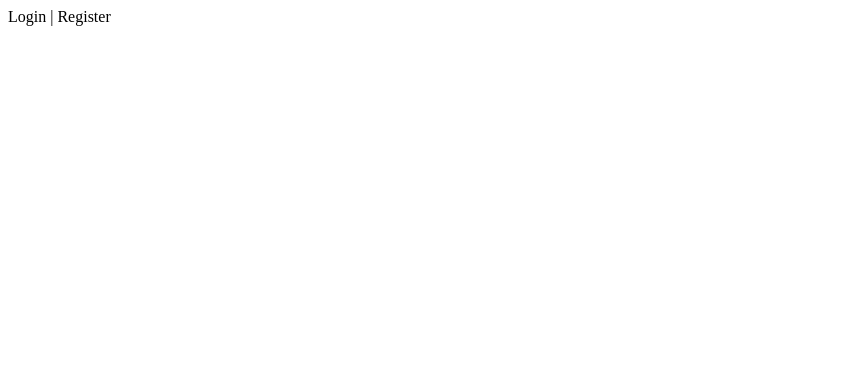
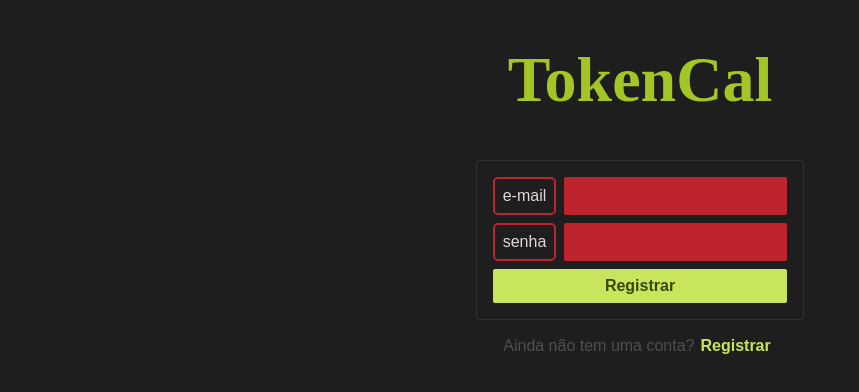
Before and after one commit to pliniokalas/tokencal, a React (Create React App) app in the folder client/: page / in a window 1280 px wide. Shown: the top 392 px of the page, without its empty margins (0-859 px from the left). Built offline with nearby package versions, Linux system fonts and the light colour scheme.

Commit message:
Add login-signup page

```diff
--- a/client/package.json
+++ b/client/package.json
@@ -9,6 +9,7 @@
     "@types/node": "^15.0.2",
     "@types/react": "^17.0.5",
     "@types/react-dom": "^17.0.3",
+    "@types/sass": "^1.16.0",
     "react": "^17.0.2",
     "react-dom": "^17.0.2",
     "react-scripts": "4.0.3",
--- /dev/null
+++ b/client/src/global.scss
@@ -0,0 +1,26 @@
+:root {
+  --magenta_void: #441218;
+  --magenta_med: #BD242D;
+  --magenta_light: #DB5A62;
+  --magenta_dark: #8B1C23;
+  --green_light: #C8E55E;
+  --green_med: #A3C526;
+  --green_dark: #718D0A;
+  --green_void: #394800;
+  --whiteplum: #E4D5D9;
+  --gray_lesssubtle: #4F4F4F;
+  --gray_subtle: #313131;
+  --lelele: #1E1E1E;
+}
+
+body {
+  background-color: var(--lelele);
+  font-family: sans-serif;
+}
+
+button {
+  background-color: transparent;
+  border: none;
+  font-weight: 700;
+  cursor: pointer;
+}
--- a/client/src/index.tsx
+++ b/client/src/index.tsx
@@ -2,6 +2,8 @@ import React from 'react';
 import ReactDOM from 'react-dom';
 
 import App from './App';
+
+import "./global.scss";
 
 ReactDOM.render(
   <React.StrictMode>
--- a/client/src/pages/login/index.tsx
+++ b/client/src/pages/login/index.tsx
@@ -1,7 +1,122 @@
+import { useState, useRef } from "react";
+
+import styles from "./styles.module.scss";
+
 export default function LoginPage() {
+  const [signup, setSignup] = useState(false);
+
+  const [name, setName] = useState("");
+  const [email, setEmail] = useState("");
+  const [password, setPass] = useState("");
+  const [cPassword, setConfirm] = useState("");
+
+  const cPassRef = useRef<HTMLInputElement>(null);
+
+  const [errorMsg, setErrorMsg] = useState("");
+
+  function handleChange(e: any) {
+    const field = e.target;
+    setErrorMsg("");
+
+    switch(field.name) {
+      case "name":
+        setName(field.value);
+        break;
+      case "email":
+        setEmail(field.value);
+        break;
+      case "password":
+        setPass(field.value);
+        break;
+      case "cPassword":
+        setConfirm(field.value);
+        validatePassword(field.value);
+        break;
+      default:
+        break;
+    }
+  }
+
+  function validatePassword(val: string) {
+    if (password !== val) {
+      cPassRef.current?.setCustomValidity("Precisa ser igual ao campo 'senha'");
+    } else {
+      cPassRef.current?.setCustomValidity("");
+    }
+  }
+
   return (
-    <section>
-      Login | Register
-    </section>
+    <>
+      <h1 className={styles.hero}>TokenCal</h1>
+
+      <form method="POST" className={styles.authForm}>
+        { errorMsg && <p className={styles.error}>{errorMsg}</p> }
+
+        { signup
+          && <>
+            <label htmlFor="name">nome</label>
+            <input
+              name="name"
+              value={name}
+              onChange={handleChange}
+              type="text"
+              required
+            />
+          </>
+        }
+
+        <label htmlFor="email">e-mail</label>
+        <input
+          name="email"
+          value={email}
+          onChange={handleChange}
+          type="email"
+          required
+        />
+
+        <label htmlFor="password">senha</label>
+        <input
+          name="password"
+          value={password}
+          onChange={handleChange}
+          type="password"
+          required
+          minLength={6}
+        />
+
+        { signup
+          && <>
+            <label htmlFor="cPassword">confirmar</label>
+            <input
+              name="cPassword"
+              value={cPassword}
+              onChange={handleChange}
+              type="password"
+              required
+              minLength={6}
+              ref={cPassRef}
+            />
+          </>
+        }
+
+        { signup
+            ? <button type="submit" formAction="/register">Registrar</button>
+            : <button type="submit" formAction="/login">Registrar</button>
+        }
+      </form>
+
+      { signup
+        ?
+        <p className={styles.authHint}>
+          Já tem uma conta?
+          <button type="button" onClick={() => setSignup(false)}>Entrar</button>
+        </p>
+        :
+        <p className={styles.authHint}>
+          Ainda não tem uma conta?
+          <button type="button" onClick={() => setSignup(true)}>Registrar</button>
+        </p>
+      }
+    </>
   );
 }
--- /dev/null
+++ b/client/src/pages/login/styles.module.scss
@@ -0,0 +1,131 @@
+.hero {
+  font-size: 4rem;
+  font-family: serif;
+  text-align: center;
+  color: var(--green_med);
+
+  animation: fadeInFromAbove 800ms ease forwards;
+}
+
+.authForm {
+  display: grid;
+  grid-template: min-content / min-content max-content;
+  gap: 0.5rem;
+
+  width: max-content;
+  padding: 1rem;
+  margin: 0 auto;
+  border: 1px solid var(--gray_subtle);
+  border-radius: 2px;
+
+  color: var(--whiteplum);
+
+  animation: fadeInFromBelow 500ms ease forwards;
+
+  .error {
+    position: absolute;
+    z-index: 10;
+    top: -2rem;
+
+    width: 100%;
+    padding: 0.5rem;
+    margin: 0;
+    box-sizing: border-box;
+
+    background-color: var(--magenta_med);
+    border-radius: 2px;
+    text-align: center;
+    color: var(--lelele);
+
+    animation: fadeIn 200ms ease forwards;
+  }
+
+  label {
+    padding: 0.5rem;
+    border: 2px solid var(--magenta_med);
+    border-radius: 5px;
+    text-align: center;
+
+    animation: fadeInFromBelow 500ms ease forwards;
+  }
+
+  input[type="text"],
+  input[type="email"],
+  input[type="password"] {
+    padding: 0.5rem;
+    border: none;
+    border-radius: 2px;
+    font-size: 1rem;
+    max-width: 30vw;
+
+    background-color: var(--gray_subtle);
+    color: var(--whiteplum);
+
+    animation: fadeInFromBelow 500ms ease forwards;
+
+    &:invalid {
+      // add some icon
+      background-color: var(--magenta_med);
+    }
+  }
+
+  button {
+    grid-column: 1 / -1;
+    width: 100%;
+    padding: 0.5rem;
+    border-radius: 2px;
+    font-size: 1rem;
+
+    background-color: var(--green_light);
+    color: var(--green_void);
+
+    &:hover {
+      background-color: var(--green_med);
+    }
+  }
+}
+
+.authHint {
+  width: 100%;
+  text-align: center;
+  color: var(--gray_lesssubtle);
+
+  opacity: 0;
+  animation: fadeInFromBelow 500ms ease forwards 200ms;
+
+  button {
+    color: var(--green_light);
+    font-size: 1rem;
+
+    &:hover {
+      color: var(--green_med);
+    }
+  }
+}
+
+@keyframes fadeIn {
+  from { opacity: 0; }
+  to { opacity: 1; }
+}
+
+@keyframes fadeInFromAbove {
+  from {
+    opacity: 0;
+    transform: translateY(-10px);
+  }
+  to {
+    opacity: 1;
+    transform: translateY(0);
+  }
+}
+
+@keyframes fadeInFromBelow {
+  from {
+    opacity: 0;
+    transform: translateY(10px);
+  }
+  to {
+    opacity: 1;
+    transform: translateY(0);
+  }
+}
```
Also changed, not shown: client/src/pages/home/styles.module.scss (added), client/src/pages/login/styles.scss (deleted), 1 other file (tests, documents, lock files or other folders).
